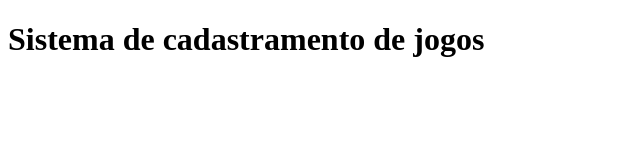
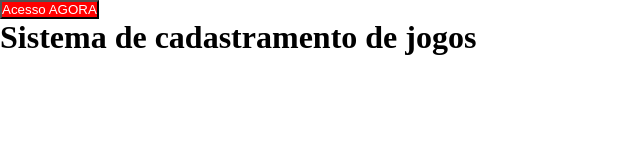
Before and after one commit to jeffersonalvs1/sistema_de_cadastro, a plain HTML site: page index.html in a window 1280 px wide. Shown: the whole page, without its empty margins (0-640 px from the left). Drawn offline with Linux system fonts and the light colour scheme.

Commit message:
Imprementando visual de botão de download

```diff
--- a/index.html
+++ b/index.html
@@ -6,6 +6,7 @@
     <link rel="stylesheet" href="style.css">
 </head>
 <body>
+    <button class="botaoPrin">Acesso AGORA</button>
     <h1>Sistema de cadastramento de jogos</h1>
     <scirpt src="app.js"></scirpt>
 </body>
--- a/style.css
+++ b/style.css
@@ -0,0 +1,9 @@
+* {
+    padding: 0 0;
+    margin: 0 0;
+}
+
+.botaoPrin{
+    color: #ffffff;
+    background-color: red;
+}
```
